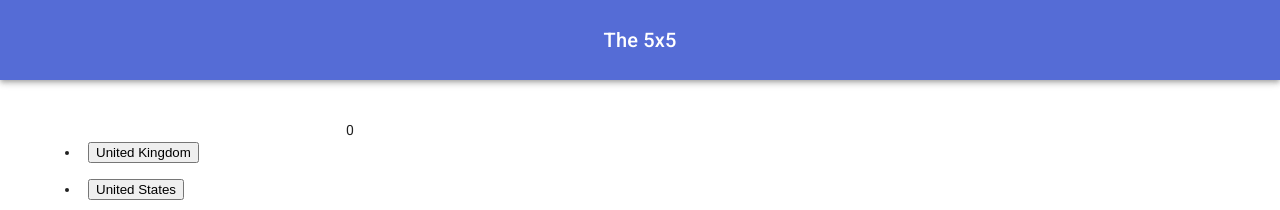
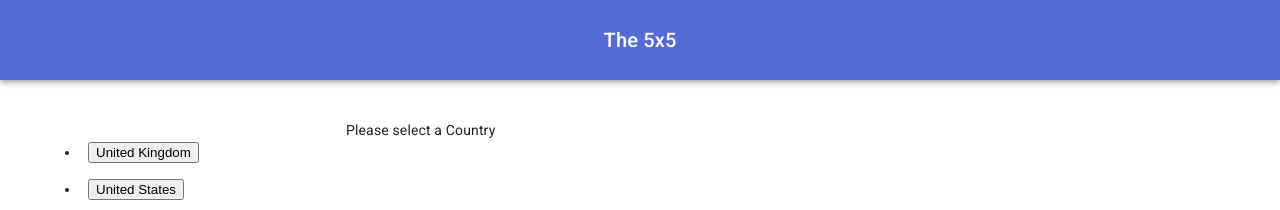
Before and after one commit to Defmoves/the-5x5, a Next.js app: page / in a window 1280 px wide. Shown: the top 210 px of the page. Built offline with nearby package versions, Linux system fonts and the light colour scheme.

Commit message:
refactored list into it's own component

```diff
--- a/src/card.tsx
+++ b/src/card.tsx
@@ -10,12 +10,17 @@ import Typography from "@material-ui/core/Typography";
 
 const useStyles = makeStyles({
   card: {},
-  media: {
-    height: 140
+  lead: {
+    height: 280,
+    backgroundPosition: "top"
+  },
+  main: {
+    height: 140,
+    backgroundPosition: "top"
   }
 });
 
-type article = {
+type articleType = {
   title: string;
   description: string;
   urlToImage: string;
@@ -23,24 +28,27 @@ type article = {
 };
 
 interface props {
-  article: article;
+  article: articleType | any;
+  type: string;
 }
 
 export default function MediaCard({
-  article: { title, description, urlToImage, url }
+  article: { title, description, urlToImage, url },
+  type
 }: props) {
   const classes = useStyles();
+  const mediaClass = type === "lead" ? classes.lead : classes.main;
 
   return (
     <Card className={classes.card}>
       <CardActionArea>
         <CardMedia
-          className={classes.media}
+          className={mediaClass}
           image={urlToImage || "http://placekitten.com/g/200/300"}
           title="Contemplative Reptile"
         />
         <CardContent>
-          <Typography gutterBottom variant="h5" component="h2">
+          <Typography gutterBottom variant="h6" component="h2">
             {title}
           </Typography>
           <Typography variant="body2" color="textSecondary" component="p">
--- a/src/latest-news/index.tsx
+++ b/src/latest-news/index.tsx
@@ -4,7 +4,7 @@ import Grid from "@material-ui/core/Grid";
 require("es6-promise").polyfill();
 import fetch from "isomorphic-fetch";
 
-import Card from "../card";
+import List from "./list";
 
 const useStyles = makeStyles((theme: Theme) =>
   createStyles({
@@ -39,10 +39,11 @@ const fetchArticlesWith = async (country: string) => {
 export default function LatestNews() {
   const classes = useStyles();
   const [country, setCountry] = useState("gb");
-  const [articles, setArticles] = useState([]);
+  const [articles, setArticles] = useState("firstLoad");
   const handleClick = useCallback(
     async country => {
       setCountry(country);
+      setArticles("loading");
       const articles = await fetchArticlesWith(country);
       setArticles(articles);
     },
@@ -72,14 +73,7 @@ export default function LatestNews() {
           </ul>
         </Grid>
         <Grid item xs={9}>
-          <Grid container item>
-            {articles.length &&
-              articles.map((article, index) => (
-                <Grid item xs={6} key={index}>
-                  <Card article={article} />
-                </Grid>
-              ))}
-          </Grid>
+          <List articles={articles} />
         </Grid>
       </Grid>
     </div>
--- /dev/null
+++ b/src/latest-news/list.tsx
@@ -0,0 +1,48 @@
+import React from "react";
+import Grid from "@material-ui/core/Grid";
+
+import Card from "../card";
+
+interface props {
+  articles: string | object[];
+}
+
+export default function List({ articles }: props) {
+  if (articles === "firstLoad")
+    return (
+      <Grid item xs={12}>
+        Please select a Country
+      </Grid>
+    );
+  if (articles === "loading")
+    return (
+      <Grid item xs={12}>
+        Loading, please wait...
+      </Grid>
+    );
+  if (articles === "error")
+    return (
+      <Grid item xs={12}>
+        Cannot contact API at this time, please try later
+      </Grid>
+    );
+
+  const lead = articles[0];
+  const mainArticles =
+    Array.isArray(articles) &&
+    articles.filter((article, index) => article && index !== 0);
+
+  return (
+    <Grid container spacing={1}>
+      <Grid item xs={12}>
+        <Card article={lead} type="lead" />
+      </Grid>
+      {mainArticles &&
+        mainArticles.map((article, index) => (
+          <Grid item xs={6} key={index}>
+            <Card article={article} type="main" />
+          </Grid>
+        ))}
+    </Grid>
+  );
+}
```
